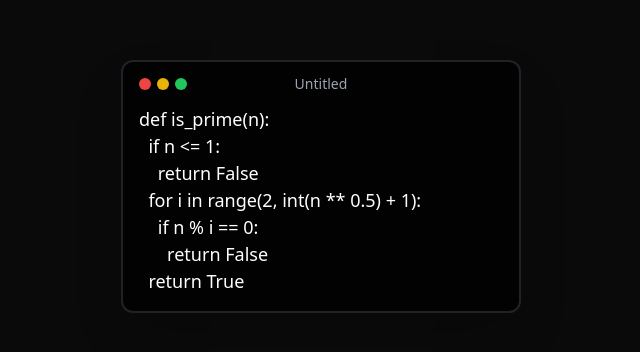
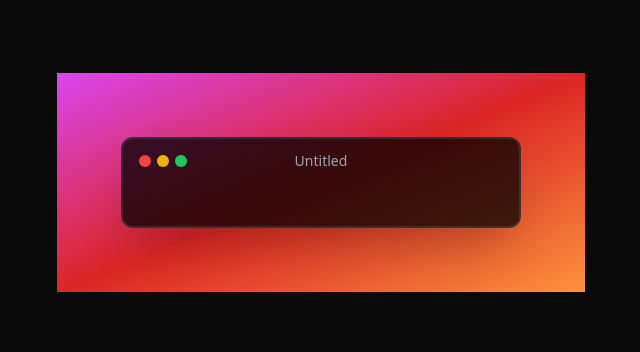
Before and after one commit to YasseurBoutobba/Code_ScreenShot, a React (Vite) app: page / in a window 1280 px wide. Shown: the part 214-566 px from the top of the page, without its empty margins (319-959 px from the left). Built offline with nearby package versions, Linux system fonts and the light colour scheme.

Commit message:
Global State 🐱‍👓

```diff
--- a/src/App.jsx
+++ b/src/App.jsx
@@ -1,13 +1,36 @@
+import  useStore  from "./store"
 import CodeEditor from "./components/CodeEditor"
 import { Button } from "./components/ui/button"
+import { fonts, themes } from "./options"
+import { useRef } from "react"
+import { cn } from "./lib/utils"
+
 
 
 function App() {
-
+  const theme = useStore(state => state.theme)
+  const padding = useStore(state => state.padding)
+  const fontStyle = useStore(state => state.fontStyle)
+  const showBackground = useStore(state => state.showBackground)
+  const editorRef = useRef(null)
   return (
     <>
     <main className="dark min-h-screen flex justify-center items-center bg-neutral-950 text-white">
-      <CodeEditor />
+      <link
+        rel="stylesheet"
+        href={themes[theme].theme}
+        crossOrigin="anonymous"
+      />
+      <link
+        rel="stylesheet"
+        href={fonts[fontStyle].src}
+        crossOrigin="anonymous"
+      />
+      <div className={cn("overflow-hidden mb-2 transition-all ease-out",
+                      showBackground ? themes[theme].background : "ring ring-neutral-900")}
+            style={{padding}}>
+        <CodeEditor />
+      </div>
     </main>
     </>
   )
--- a/src/components/CodeEditor.jsx
+++ b/src/components/CodeEditor.jsx
@@ -1,14 +1,16 @@
 import { cn } from "@/lib/utils";
-import { codeSnippets } from "@/options";
+import { codeSnippets, fonts } from "@/options";
+import useStore from "../store";
 import hljs from "highlight.js";
 import Editor from "react-simple-code-editor";
 
 const CodeEditor = () => {
+    const store = useStore()
     return (
         <>
         <div className={cn(
             "min-w-[400px] border-2 rounded-xl shadow-2xl",
-            "bg-black/75 border-gray-600/40 "
+            store.darkMode ? "bg-black/75 border-gray-600/40 " : "bg-white/75 border-gray-200/40"
         )}>
             <header className="grid grid-cols-6 gap-3 items-center px-4 py-3">
                 <div className=" flex gap-1.5">
@@ -17,17 +19,19 @@
                     <div className="rounded-full h-3 w-3 bg-green-500"></div>
                 </div>
                 <div className="col-span-4 flex justify-center">
-                    <input type="text" value={"Untitled"} spellCheck={false} onClick={(e) => e.target.select()}
+                    <input type="text" value={store.title} spellCheck={false} onClick={(e) => e.target.select()} onChange={e => useStore.setState({title : e.target.value})}
                     className="text-center bg-transparent font-medium text-gray-400 text-sm focus:outline-none" />
                 </div>
             </header>
-            <div className={cn("px-4 pb-4")}>
+            <div className={cn("px-4 pb-4",
+                            store.darkMode ? "brightness-110" : "text-gray-800 brightness-50 saturate-200 contrast-200")}>
                 <Editor
-                value={codeSnippets[0].code}
-                highlight={(code)=> hljs.highlight(code, { language: codeSnippets[0].language}).value}
+                value={store.code}
+                onValueChange={code => useStore.setState({code})}
+                highlight={(code)=> hljs.highlight(code, { language: store.language || "plaintext" }).value}
                 style={{
-                    fontStyle: "JetBrains Mono",
-                    fontSize: 18,
+                    fontFamily: fonts[store.fontStyle].name,
+                    fontSize: store.fontSize,
                 }}
                 textareaClassName=" focus:outline-none"
                 onClick={(e)=> e.target.select()}
--- a/src/store.js
+++ b/src/store.js
@@ -0,0 +1,22 @@
+import { create } from "zustand"
+import { persist } from "zustand/middleware"
+const useStore = create(
+  persist(
+    () => ({
+      code: "",
+      title: "Untitled",
+      theme: "hyper",
+      darkMode: true,
+      showBackground: true,
+      language: "plaintext",
+      autoDetectLanguage: false,
+      fontSize: 18,
+      fontStyle: "jetBrainsMono",
+      padding: 64,
+    }),
+    {
+      name: "user-preferences",
+    }
+  )
+)
+export default useStore
```
